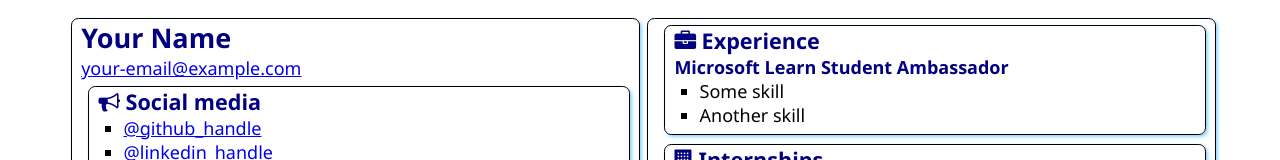
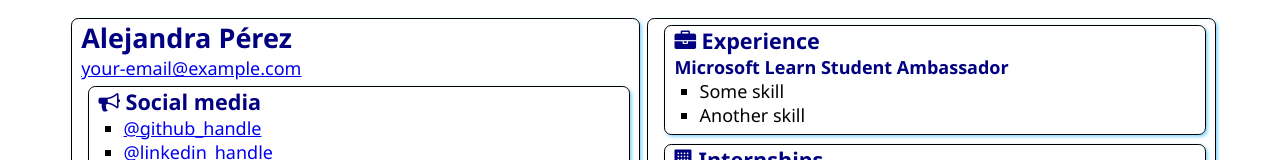
Before and after one commit to aleepsy/SATechnicalOnboarding, a plain HTML site: page src/index.html in a window 1280 px wide. Shown: the top 160 px of the page. Drawn offline with Linux system fonts and the light colour scheme.

Commit message:
Added My Name
Added my name to Technical Onboarding template.

```diff
--- a/src/index.html
+++ b/src/index.html
@@ -12,7 +12,7 @@
 <body>
     <main>
         <article class="box">
-            <h1>Your Name</h1>
+            <h1>Alejandra Pérez</h1>
             <div><a href="mailto:your.email@example.com">your-email@example.com</a></div>
 
             <section class="box">
```
